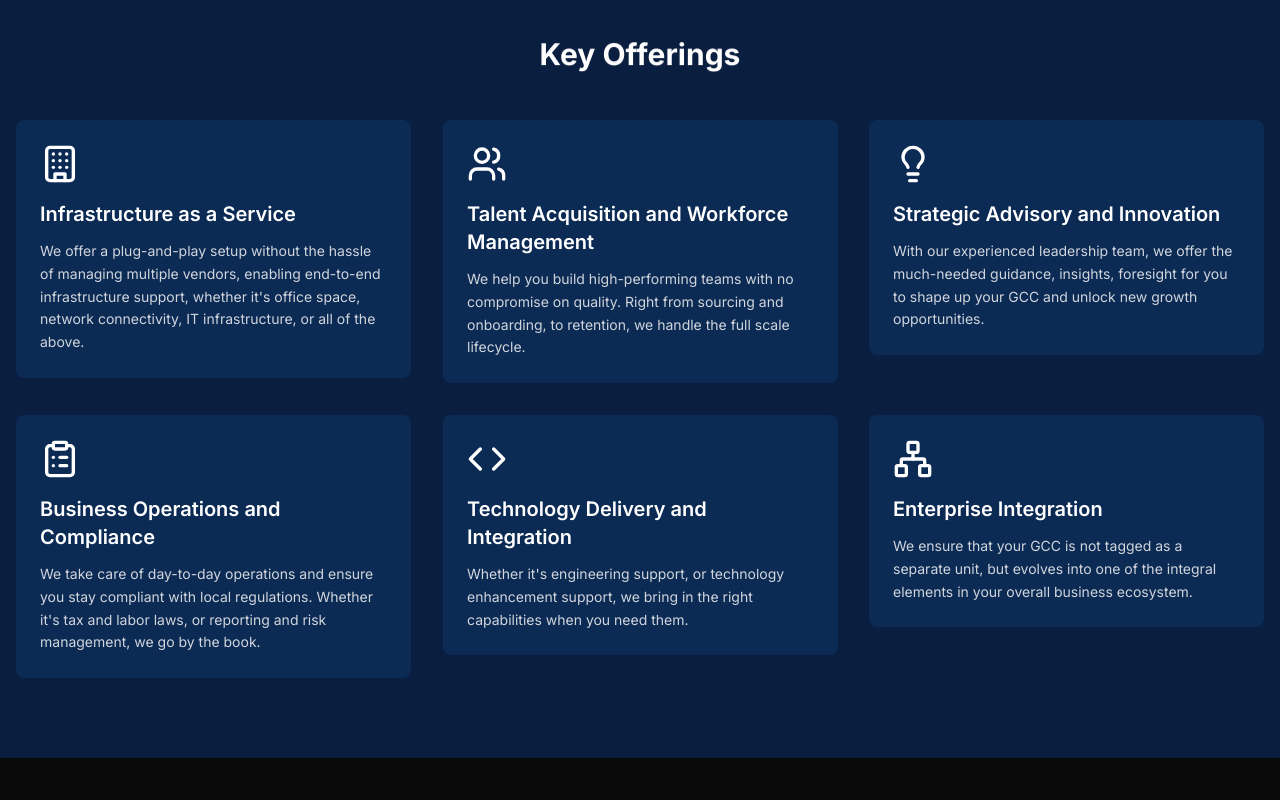
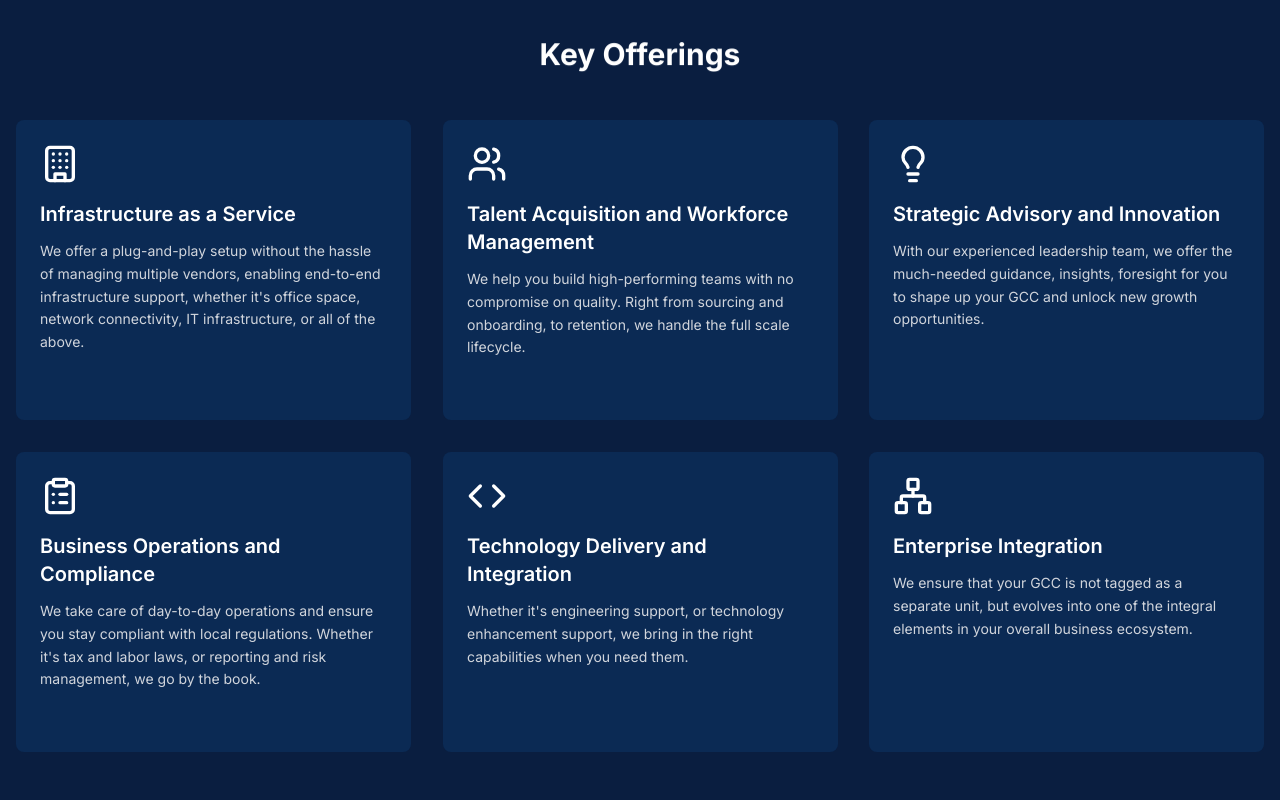
Before and after one commit to Sairajgoud-kodipaka/enabler, a Next.js app: page / in a window 1280 px wide. Shown: the part 960-1760 px from the top of the page. Built offline with nearby package versions, Linux system fonts and the light colour scheme.

Commit message:
perf : improve card components

```diff
--- a/app/page.tsx
+++ b/app/page.tsx
@@ -86,7 +86,7 @@ export default function GCCServicePage() {
           <div className="grid md:grid-cols-2 lg:grid-cols-3 gap-8">
             {/* Card 1 */}
             <Reveal delay={0.05}>
-              <div className="bg-[#0B2A54] rounded-lg p-6 hover:shadow-xl transition-transform transform hover:-translate-y-2">
+              <div className="bg-[#0B2A54] rounded-lg p-6 min-h-[300px] flex flex-col h-full hover:shadow-xl transition-transform transform hover:-translate-y-2">
                 <Building className="w-10 h-10 text-white mb-4" />
                 <h3 className="text-xl font-semibold text-white mb-3">Infrastructure as a Service</h3>
                 <p className="text-gray-300 text-sm leading-relaxed">
@@ -99,7 +99,7 @@ export default function GCCServicePage() {
 
             {/* Card 2 */}
             <Reveal delay={0.1}>
-              <div className="bg-[#0B2A54] rounded-lg p-6 hover:shadow-xl transition-transform transform hover:-translate-y-2">
+              <div className="bg-[#0B2A54] rounded-lg p-6 min-h-[300px] flex flex-col h-full hover:shadow-xl transition-transform transform hover:-translate-y-2">
                 <Users className="w-10 h-10 text-white mb-4" />
                 <h3 className="text-xl font-semibold text-white mb-3">Talent Acquisition and Workforce Management</h3>
                 <p className="text-gray-300 text-sm leading-relaxed">
@@ -111,7 +111,7 @@ export default function GCCServicePage() {
 
             {/* Card 3 */}
             <Reveal delay={0.15}>
-              <div className="bg-[#0B2A54] rounded-lg p-6 hover:shadow-xl transition-transform transform hover:-translate-y-2">
+              <div className="bg-[#0B2A54] rounded-lg p-6 min-h-[300px] flex flex-col h-full hover:shadow-xl transition-transform transform hover:-translate-y-2">
                 <LightbulbIcon className="w-10 h-10 text-white mb-4" />
                 <h3 className="text-xl font-semibold text-white mb-3">Strategic Advisory and Innovation</h3>
                 <p className="text-gray-300 text-sm leading-relaxed">
@@ -123,7 +123,7 @@ export default function GCCServicePage() {
 
             {/* Card 4 */}
             <Reveal delay={0.2}>
-              <div className="bg-[#0B2A54] rounded-lg p-6 hover:shadow-xl transition-transform transform hover:-translate-y-2">
+              <div className="bg-[#0B2A54] rounded-lg p-6 min-h-[300px] flex flex-col h-full hover:shadow-xl transition-transform transform hover:-translate-y-2">
                 <ClipboardList className="w-10 h-10 text-white mb-4" />
                 <h3 className="text-xl font-semibold text-white mb-3">Business Operations and Compliance</h3>
                 <p className="text-gray-300 text-sm leading-relaxed">
@@ -135,7 +135,7 @@ export default function GCCServicePage() {
 
             {/* Card 5 */}
             <Reveal delay={0.25}>
-              <div className="bg-[#0B2A54] rounded-lg p-6 hover:shadow-xl transition-transform transform hover:-translate-y-2">
+              <div className="bg-[#0B2A54] rounded-lg p-6 min-h-[300px] flex flex-col h-full hover:shadow-xl transition-transform transform hover:-translate-y-2">
                 <Code className="w-10 h-10 text-white mb-4" />
                 <h3 className="text-xl font-semibold text-white mb-3">Technology Delivery and Integration</h3>
                 <p className="text-gray-300 text-sm leading-relaxed">
@@ -147,7 +147,7 @@ export default function GCCServicePage() {
 
             {/* Card 6 */}
             <Reveal delay={0.3}>
-              <div className="bg-[#0B2A54] rounded-lg p-6 hover:shadow-xl transition-transform transform hover:-translate-y-2">
+              <div className="bg-[#0B2A54] rounded-lg p-6 min-h-[300px] flex flex-col h-full hover:shadow-xl transition-transform transform hover:-translate-y-2">
                 <Network className="w-10 h-10 text-white mb-4" />
                 <h3 className="text-xl font-semibold text-white mb-3">Enterprise Integration</h3>
                 <p className="text-gray-300 text-sm leading-relaxed">
```
